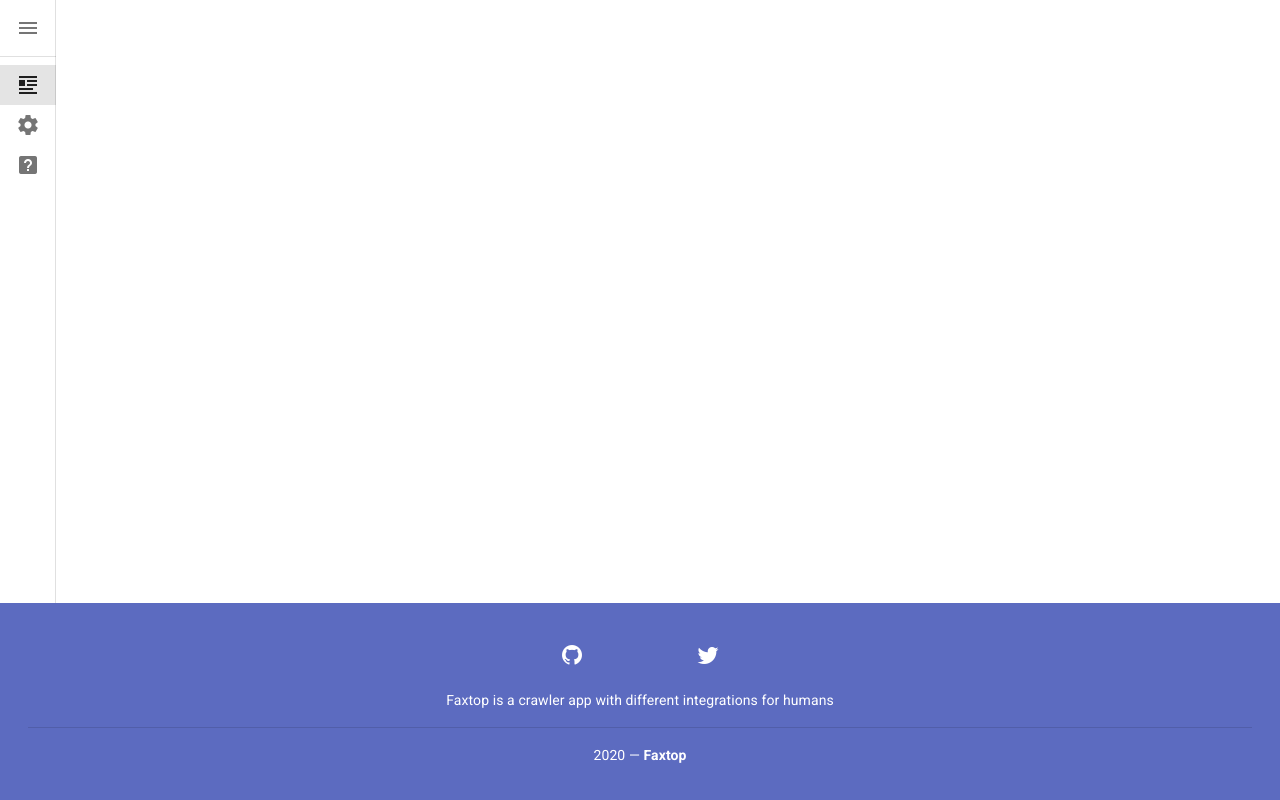
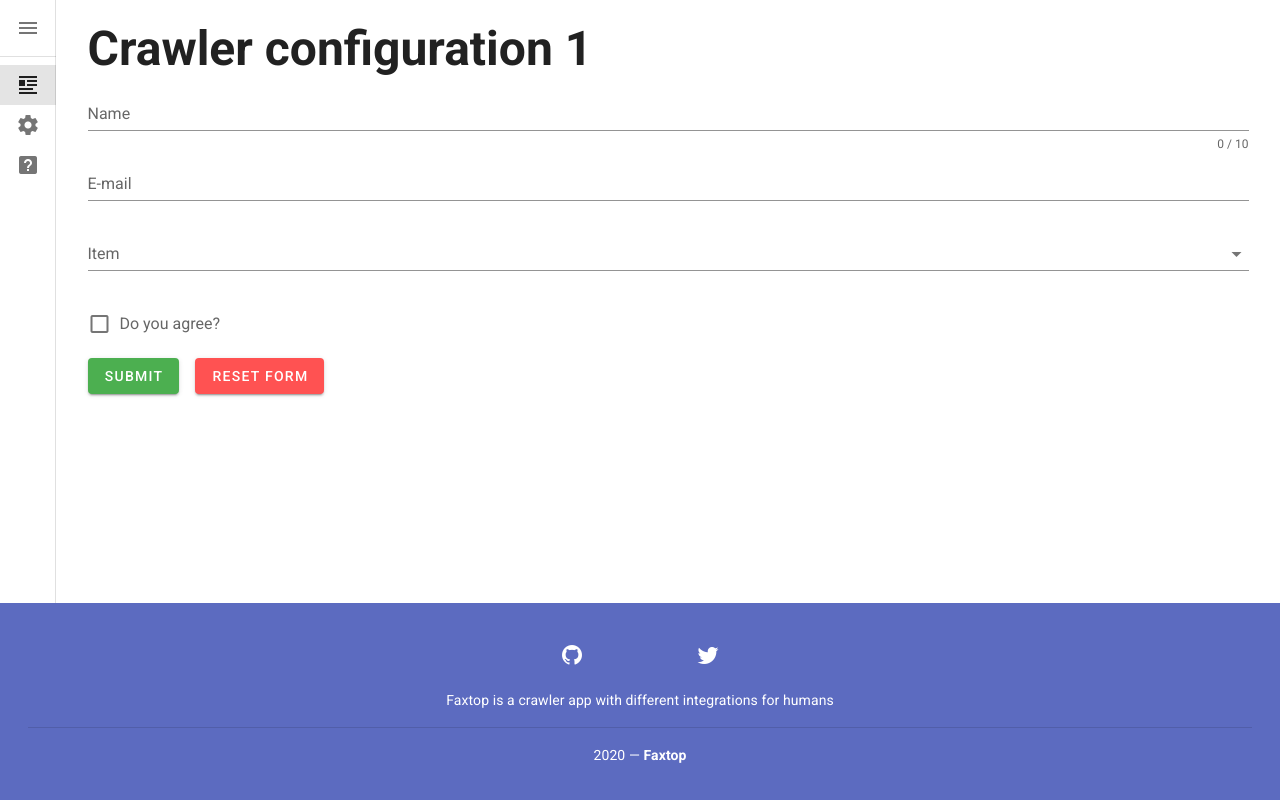
Before and after one commit to Metastasis/faxtop-ui, a Vue app: page /crawler/1 in a window 1280 px wide. Built offline with nearby package versions, Linux system fonts and the light colour scheme.

Commit message:
Created Crawler view

```diff
--- a/src/router/index.ts
+++ b/src/router/index.ts
@@ -14,7 +14,13 @@ const routes: Array<RouteConfig> = [
     path: '/crawler',
     name: 'Crawler',
     component: () =>
-      import(/* webpackChunkName: "crawler" */ '../views/Crawler.vue')
+      import(/* webpackChunkName: "crawler" */ '../views/crawler/List.vue')
+  },
+  {
+    path: '/crawler/:id',
+    name: 'Crawler Edit',
+    component: () =>
+      import(/* webpackChunkName: "crawler" */ '../views/crawler/Crawler.vue')
   },
   {
     path: '/about',
--- a/src/views/Crawler.vue
+++ /dev/null
@@ -1,11 +0,0 @@
-<template>
-  <v-container>
-    <v-row class="text-center">
-      <v-col class="mb-4">
-        <h1 class="display-2 font-weight-bold mb-3">
-          Crawler configuration
-        </h1>
-      </v-col>
-    </v-row>
-  </v-container>
-</template>
--- /dev/null
+++ b/src/views/crawler/Crawler.vue
@@ -0,0 +1,93 @@
+<template>
+  <v-container>
+    <v-row>
+      <v-col class="mb-4">
+        <h1 class="display-2 font-weight-bold mb-3">
+          Crawler configuration {{ $route.params.id }}
+        </h1>
+        <v-form
+          ref="form"
+          v-model="valid"
+          lazy-validation
+          @submit.prevent="onSubmit"
+        >
+          <v-text-field
+            v-model="name"
+            :counter="10"
+            :rules="nameRules"
+            label="Name"
+            required
+          ></v-text-field>
+
+          <v-text-field
+            v-model="email"
+            :rules="emailRules"
+            label="E-mail"
+            required
+          ></v-text-field>
+
+          <v-select
+            v-model="select"
+            :items="items"
+            :rules="[(v) => !!v || 'Item is required']"
+            label="Item"
+            required
+          ></v-select>
+
+          <v-checkbox
+            v-model="checkbox"
+            :rules="[(v) => !!v || 'You must agree to continue!']"
+            label="Do you agree?"
+            required
+          ></v-checkbox>
+
+          <v-btn :disabled="!valid" color="success" class="mr-4" type="submit">
+            Submit
+          </v-btn>
+
+          <v-btn color="error" class="mr-4" @click="reset">
+            Reset Form
+          </v-btn>
+        </v-form>
+      </v-col>
+    </v-row>
+  </v-container>
+</template>
+
+<script lang="ts">
+import Vue from 'vue';
+
+export default Vue.extend({
+  name: 'Crawler-Page',
+  data: () => ({
+    valid: true,
+    name: '',
+    nameRules: [
+      (v: any) => !!v || 'Name is required',
+      (v: string | any[]) =>
+        (v && v.length <= 10) || 'Name must be less than 10 characters'
+    ],
+    email: '',
+    emailRules: [
+      (v: any) => !!v || 'E-mail is required',
+      (v: string) => /.+@.+\..+/.test(v) || 'E-mail must be valid'
+    ],
+    select: null,
+    items: ['Item 1', 'Item 2', 'Item 3', 'Item 4'],
+    checkbox: false
+  }),
+
+  methods: {
+    validate() {
+      return (this.$refs.form as HTMLFormElement).validate();
+    },
+    reset() {
+      (this.$refs.form as HTMLFormElement).reset();
+    },
+    onSubmit() {
+      this.valid = this.validate();
+      if (!this.valid) return;
+    }
+  }
+});
+</script>
--- /dev/null
+++ b/src/views/crawler/List.vue
@@ -0,0 +1,25 @@
+<template>
+  <v-container>
+    <v-row>
+      <v-col class="mb-4">
+        <h1 class="display-2 font-weight-bold mb-3">
+          Crawler configuration
+        </h1>
+        <v-btn color="primary" elevation="2" @click="onCreate">Create</v-btn>
+      </v-col>
+    </v-row>
+  </v-container>
+</template>
+
+<script lang="ts">
+import Vue from 'vue';
+
+export default Vue.extend({
+  name: 'Crawler-List',
+  methods: {
+    onCreate() {
+      this.$router.push('/crawler/213123');
+    }
+  }
+});
+</script>
```
Also changed, not shown: .eslintrc.js.
